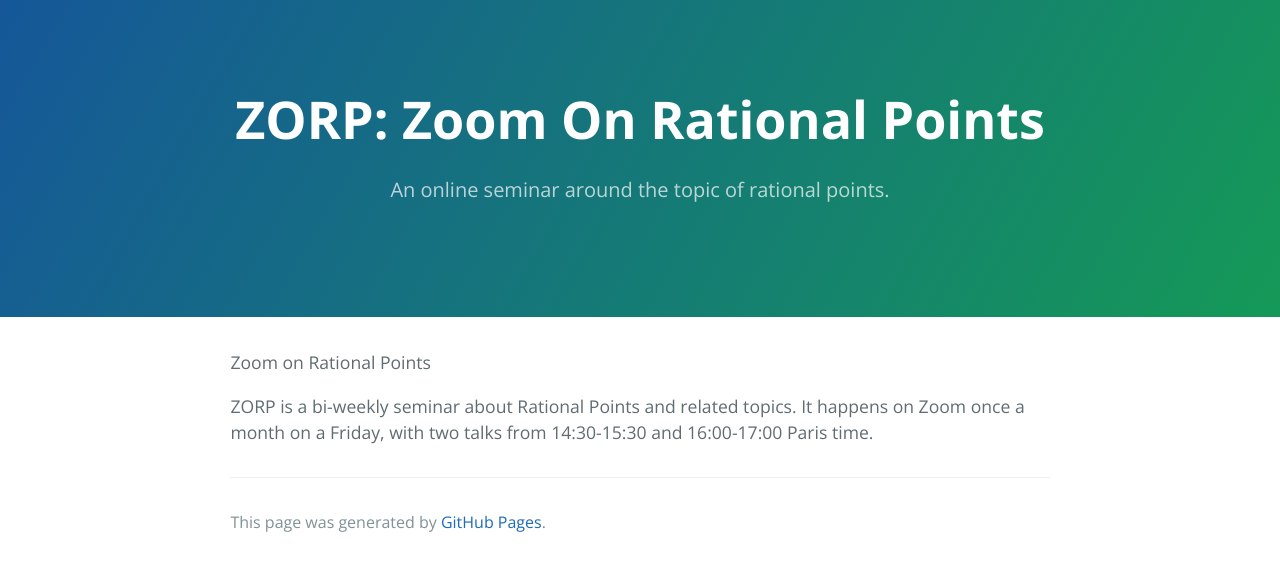
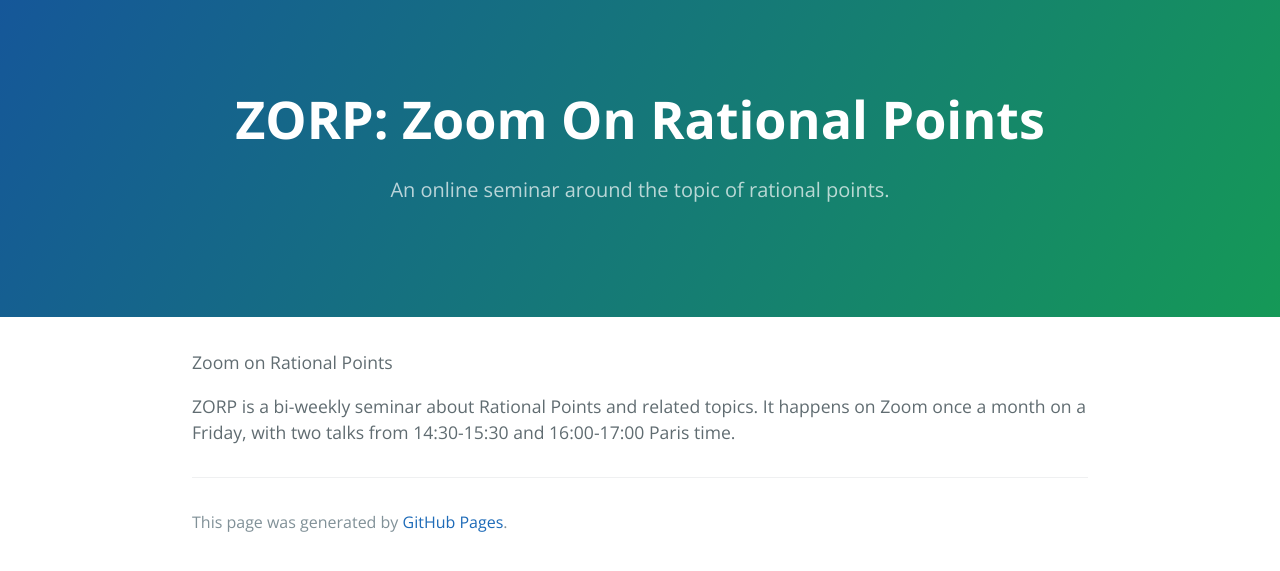
Before and after one commit to zoom-on-rational-points/zoom-on-rational-points.github.io, a Jekyll site: the page built from about.md, in a window 1280 px wide. Shown: the top 571 px of the page. Built offline with Jekyll 4.4.1, drawn with Linux system fonts in a browser that asks for light colours; our own code applies the rules of GitHub Pages for plain Markdown files.

Commit message:
Update jekyll-theme-cayman.scss

```diff
--- a/_sass/jekyll-theme-cayman.scss
+++ b/_sass/jekyll-theme-cayman.scss
@@ -168,14 +168,14 @@ a {
   }
 
   @include large {
-    max-width: 79%;
+    max-width: 85%;
     padding: 2rem 6rem;
     margin: 0 auto;
     font-size: 1.1rem;
   }
 
   @include medium {
-    max-width: 85%;
+    max-width: 79%;
     padding: 2rem 4rem;
     font-size: 1.1rem;
   }
```
